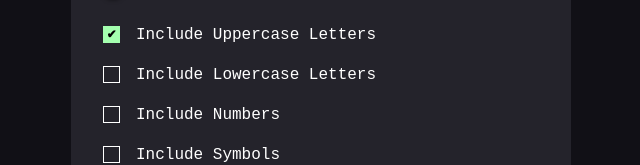
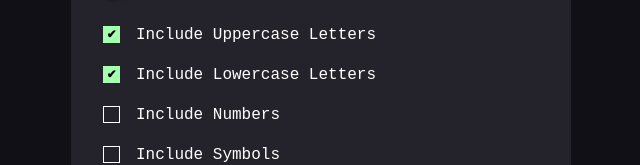
Before and after one commit to mtsgsr/pass-generator, a React (Vite) app: page / in a window 1280 px wide. Shown: the part 341-506 px from the top of the page, without its empty margins (319-959 px from the left). Built offline with nearby package versions, Linux system fonts and the light colour scheme.

Commit message:
added lowercase to default checked options

```diff
--- a/src/App.jsx
+++ b/src/App.jsx
@@ -51,7 +51,10 @@ if (typeof window !== "undefined") {
 function App() {
   const [result, setResult] = React.useState("");
   const [value, setValue] = React.useState(1);
-  const [checkedOptions, setCheckedOptions] = React.useState(["uppercase"]);
+  const [checkedOptions, setCheckedOptions] = React.useState([
+    "uppercase",
+    "lowercase",
+  ]);
   const options = {
     uppercase: "ABCDEFGHIJKLMNOPQRSTUVWXYZ",
     lowercase: "abcdefghijklmnopqrstuvwxyz",
@@ -144,7 +147,12 @@ function App() {
               : "Include Uppercase Letters"}
           </Label>
           <Label>
-            <Input type="checkbox" value="lowercase" onChange={handleChange} />
+            <Input
+              type="checkbox"
+              value="lowercase"
+              onChange={handleChange}
+              checked={handleChecked("lowercase")}
+            />
             {lang === "pt-BR"
               ? "Incluir letras minúsculas"
               : "Include Lowercase Letters"}
```
